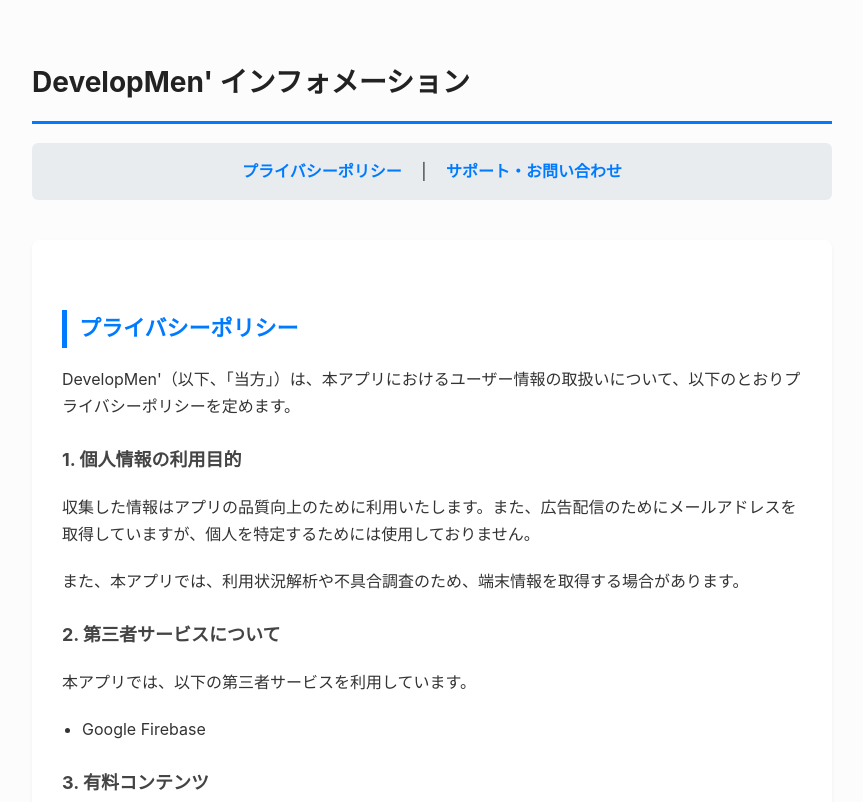
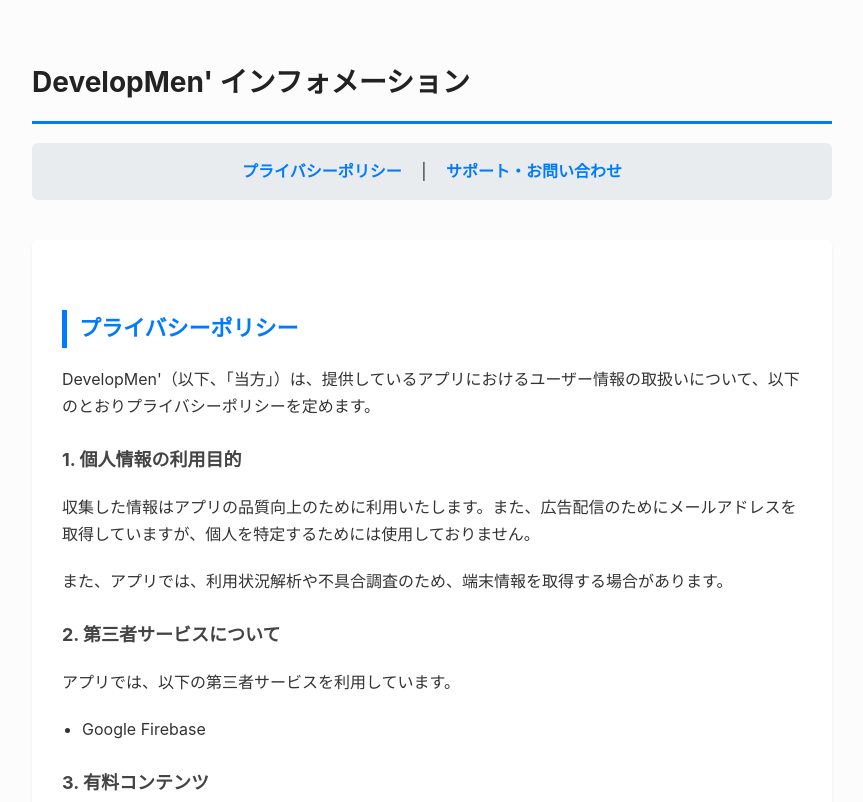
Before and after one commit to yuta11290327/privacy-policy, a plain HTML site: page index.html in a window 1280 px wide. Shown: the top 802 px of the page, without its empty margins (208-1071 px from the left). Drawn offline with Linux system fonts and the light colour scheme.

Commit message:
Update privacy policy text for clarity

```diff
--- a/index.html
+++ b/index.html
@@ -30,14 +30,14 @@
 
     <div id="privacy" class="section">
         <h2>プライバシーポリシー</h2>
-        <p>DevelopMen'（以下、「当方」）は、本アプリにおけるユーザー情報の取扱いについて、以下のとおりプライバシーポリシーを定めます。</p>
+        <p>DevelopMen'（以下、「当方」）は、提供しているアプリにおけるユーザー情報の取扱いについて、以下のとおりプライバシーポリシーを定めます。</p>
 
         <h3>1. 個人情報の利用目的</h3>
         <p>収集した情報はアプリの品質向上のために利用いたします。また、広告配信のためにメールアドレスを取得していますが、個人を特定するためには使用しておりません。</p>
-        <p>また、本アプリでは、利用状況解析や不具合調査のため、端末情報を取得する場合があります。</p>
+        <p>また、アプリでは、利用状況解析や不具合調査のため、端末情報を取得する場合があります。</p>
 
         <h3>2. 第三者サービスについて</h3>
-        <p>本アプリでは、以下の第三者サービスを利用しています。</p>
+        <p>アプリでは、以下の第三者サービスを利用しています。</p>
         <ul>
             <li>Google Firebase</li>
         </ul>
@@ -61,7 +61,7 @@
 
     <div id="support" class="section">
         <h2>サポート・お問い合わせ</h2>
-        <p>本アプリに関する不具合報告、ご要望、その他のお問い合わせは、以下のメールアドレスまでご連絡ください。</p>
+        <p>アプリに関する不具合報告、ご要望、その他のお問い合わせは、以下のメールアドレスまでご連絡ください。</p>
 
         <p><strong>メールアドレス：</strong> <a href="mailto:developmen.support@gmail.com"></a></p>developmen.support@gmail.com
         <p>※お問い合わせの際は、ご利用のアプリ名や不具合の状況を詳しくご記載いただけますと幸いです。</p>
```
